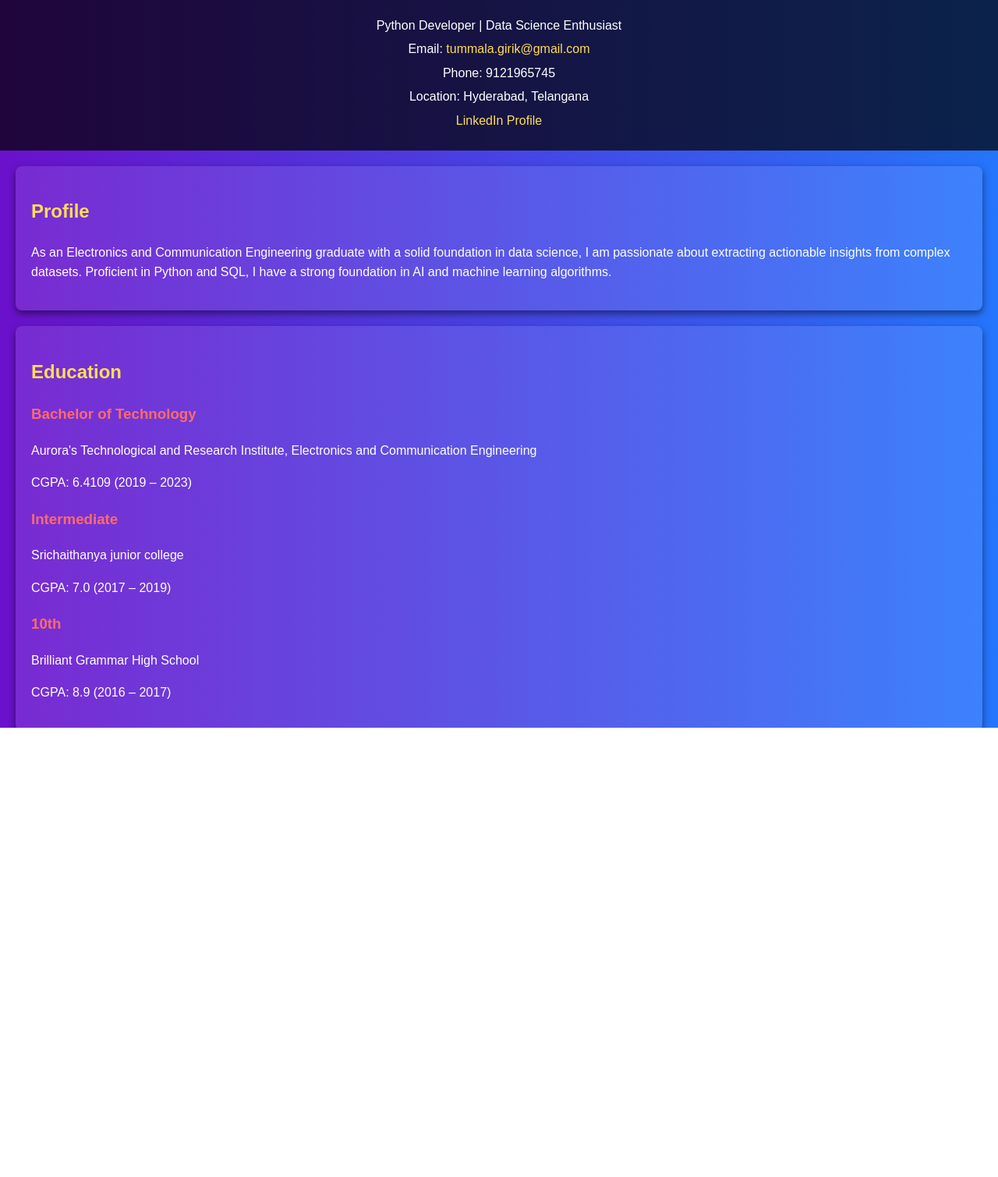
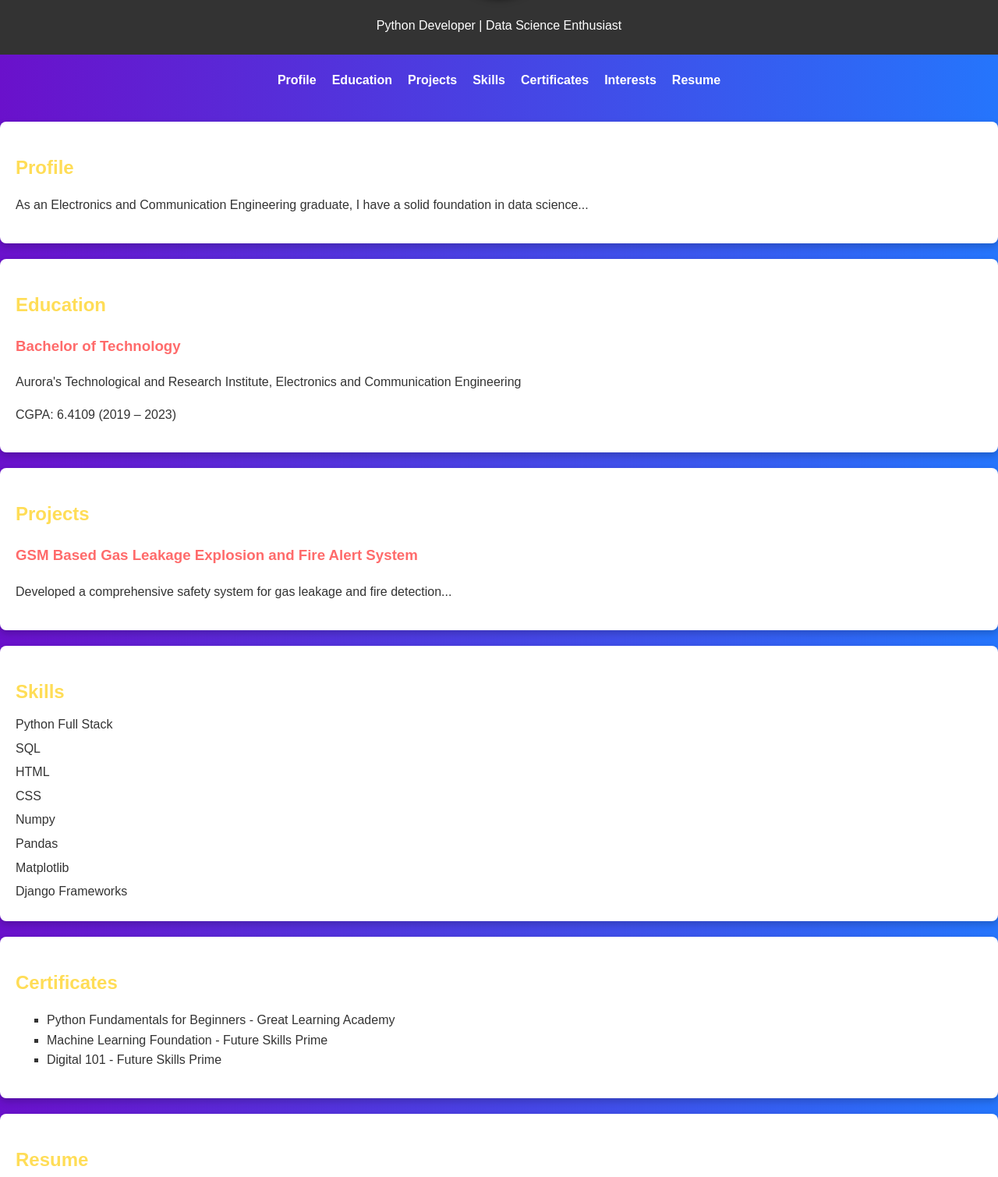
Before and after one commit to Mrgirik/Girik-s-portfolio, a plain HTML site: page index.html in a window 1280 px wide. Shown: the part 338-1847 px from the top of the page at 78% size. Drawn offline with Linux system fonts and the light colour scheme.

Commit message:
Add files via upload

```diff
--- a/index.html
+++ b/index.html
@@ -5,43 +5,128 @@
   <meta name="viewport" content="width=device-width, initial-scale=1.0">
   <title>Girik's Portfolio</title>
   <link rel="stylesheet" href="styles.css">
+  <style>
+    body {
+      font-family: Arial, sans-serif;
+      line-height: 1.6;
+      margin: 0;
+      padding: 0;
+      background-color: #f0f0f0; /* Light gray background */
+    }
+
+    header {
+      background-color: #333;
+      color: #fff;
+      padding: 20px;
+      text-align: center;
+    }
+
+    .profile-pic {
+      width: 150px;
+      border-radius: 50%;
+      margin: 10px 0;
+      box-shadow: 0 2px 10px rgba(0, 0, 0, 0.5);
+    }
+
+    .navigation {
+      display: flex;
+      justify-content: center;
+      padding: 20px;
+    }
+
+    .navigation a {
+      color: #fff;
+      text-decoration: none;
+      margin: 0 10px;
+      font-weight: bold;
+    }
+
+    section {
+      padding: 20px;
+      border-radius: 8px;
+      box-shadow: 0 4px 10px rgba(0, 0, 0, 0.2);
+      margin: 20px 0;
+      background: #ffffff; /* White background for contrast */
+      color: #333; /* Dark text for readability */
+    }
+
+    h2 {
+      margin-bottom: 10px;
+    }
+
+    .skills ul {
+      list-style: none;
+      padding: 0;
+      margin: 0;
+    }
+
+    .skills li {
+      margin-bottom: 5px;
+    }
+
+    footer {
+      text-align: center;
+      padding: 20px;
+      background-color: #333;
+      color: #0b0a72;
+    }
+
+    .resume-link {
+      text-align: center;
+      margin-top: 20px;
+    }
+  </style>
 </head>
 <body>
   <header>
     <h1>Tummala Girik Sai Rahul</h1>
-        <img src="your-profile-picture.jpg" alt="Girik Sai Rahul" class="profile-pic"> <!-- Profile picture -->
+    <img src="your-profile-picture.jpg" alt="Girik Sai Rahul" class="profile-pic">
     <p>Python Developer | Data Science Enthusiast</p>
-        <p>Email: <a href="mailto:tummala.girik@gmail.com">tummala.girik@gmail.com</a></p>
-        <p>Phone: 9121965745</p>
-        <p>Location: Hyderabad, Telangana</p>
-        <p><a href="https://linkedin.com/in/girik-sai-rahul-326b0922a">LinkedIn Profile</a></p>
   </header>
 
-    <section>
+  <nav class="navigation">
+    <a href="#profile">Profile</a>
+    <a href="#education">Education</a>
+    <a href="#projects">Projects</a>
+    <a href="#skills">Skills</a>
+    <a href="#certificates">Certificates</a>
+    <a href="#interests">Interests</a>
+    <a href="#resume">Resume</a>
+  </nav>
+
+  <section id="profile">
     <h2>Profile</h2>
-        <p>As an Electronics and Communication Engineering graduate with a solid foundation in data science, I am passionate about extracting actionable insights from complex datasets. Proficient in Python and SQL, I have a strong foundation in AI and machine learning algorithms.</p>
+    <p>As an Electronics and Communication Engineering graduate, I have a solid foundation in data science...</p>
   </section>
 
-    <section>
+  <section id="education">
     <h2>Education</h2>
     <h3>Bachelor of Technology</h3>
     <p>Aurora's Technological and Research Institute, Electronics and Communication Engineering</p>
     <p>CGPA: 6.4109 (2019 – 2023)</p>
-        <h3>Intermediate</h3>
-        <p>Srichaithanya junior college</p>
-        <p>CGPA: 7.0 (2017 – 2019)</p>
-        <h3>10th</h3>
-        <p>Brilliant Grammar High School</p>
-        <p>CGPA: 8.9 (2016 – 2017)</p>
   </section>
 
-    <section>
+  <section id="projects">
     <h2>Projects</h2>
     <h3>GSM Based Gas Leakage Explosion and Fire Alert System</h3>
-        <p>Developed a comprehensive safety system integrating gas sensors, flame sensors, and GSM technology for real-time alerts.</p>
+    <p>Developed a comprehensive safety system for gas leakage and fire detection...</p>
   </section>
 
-    <section>
+  <section class="skills" id="skills">
+    <h2>Skills</h2>
+    <ul>
+      <li>Python Full Stack</li>
+      <li>SQL</li>
+      <li>HTML</li>
+      <li>CSS</li>
+      <li>Numpy</li>
+      <li>Pandas</li>
+      <li>Matplotlib</li>
+      <li>Django Frameworks</li>
+    </ul>
+  </section>
+
+  <section id="certificates">
     <h2>Certificates</h2>
     <ul>
       <li>Python Fundamentals for Beginners - Great Learning Academy</li>
@@ -50,12 +135,7 @@
     </ul>
   </section>
 
-    <section>
-        <h2>Interests</h2>
-        <p>Listening to Music, Cricket, Binge Watching</p>
-    </section>
-
-    <section>
+  <section id="resume">
     <h2>Resume</h2>
     <p>You can download my resume <a href="Girik resume.pdf" target="_blank">here</a>.</p>
   </section>
```
Lines whose indentation alone changed are shown as unchanged.
